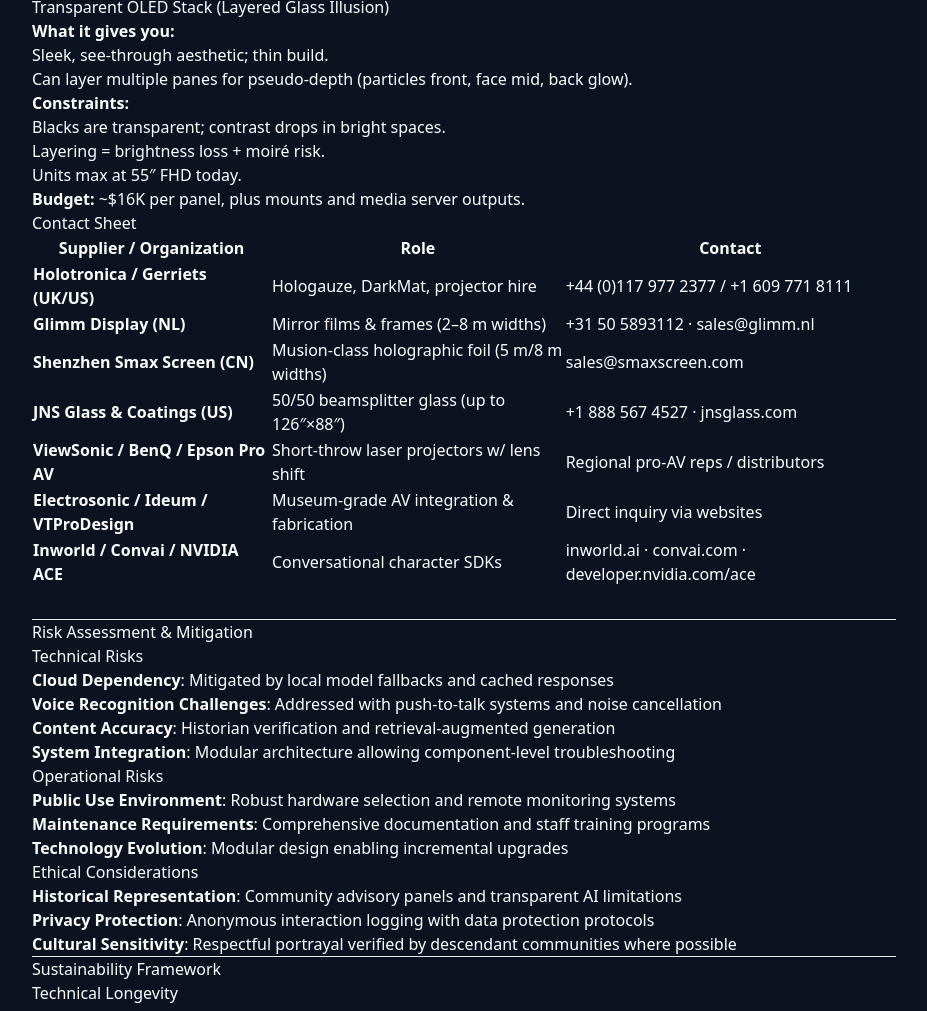
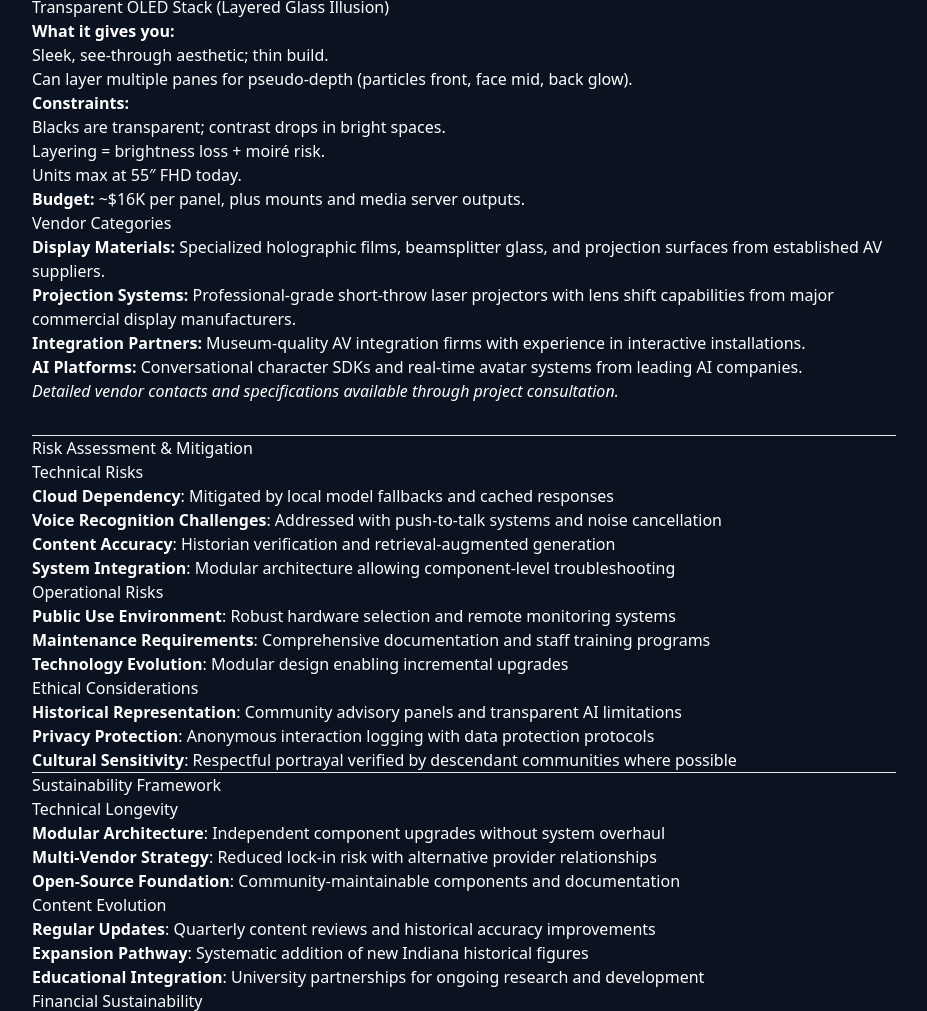
Before and after one commit to chweintr/Indiana-oracle-entity-project, an Astro site: page /implementation in a window 1280 px wide. Shown: the part 3690-4701 px from the top of the page, without its empty margins (176-1103 px from the left). Built offline with nearby package versions, Linux system fonts and the light colour scheme; Astro itself is replaced by a stand-in of ours.

Commit message:
Replace detailed vendor contacts with general categories - maintain competitive advantage

```diff
--- a/src/pages/implementation.mdx
+++ b/src/pages/implementation.mdx
@@ -222,17 +222,17 @@
 
 **Budget:** ~$16K per panel, plus mounts and media server outputs.
 
-### Contact Sheet
+### Vendor Categories
 
-| Supplier / Organization | Role | Contact |
-|-------------------------|------|---------|
-| **Holotronica / Gerriets (UK/US)** | Hologauze, DarkMat, projector hire | +44 (0)117 977 2377 / +1 609 771 8111 |
-| **Glimm Display (NL)** | Mirror films & frames (2–8 m widths) | +31 50 5893112 · sales@glimm.nl |
-| **Shenzhen Smax Screen (CN)** | Musion‑class holographic foil (5 m/8 m widths) | sales@smaxscreen.com |
-| **JNS Glass & Coatings (US)** | 50/50 beamsplitter glass (up to 126″×88″) | +1 888 567 4527 · jnsglass.com |
-| **ViewSonic / BenQ / Epson Pro AV** | Short‑throw laser projectors w/ lens shift | Regional pro‑AV reps / distributors |
-| **Electrosonic / Ideum / VTProDesign** | Museum‑grade AV integration & fabrication | Direct inquiry via websites |
-| **Inworld / Convai / NVIDIA ACE** | Conversational character SDKs | inworld.ai · convai.com · developer.nvidia.com/ace |
+**Display Materials:** Specialized holographic films, beamsplitter glass, and projection surfaces from established AV suppliers.
+
+**Projection Systems:** Professional-grade short-throw laser projectors with lens shift capabilities from major commercial display manufacturers.
+
+**Integration Partners:** Museum-quality AV integration firms with experience in interactive installations.
+
+**AI Platforms:** Conversational character SDKs and real-time avatar systems from leading AI companies.
+
+*Detailed vendor contacts and specifications available through project consultation.*
 
 </div>
 
```
